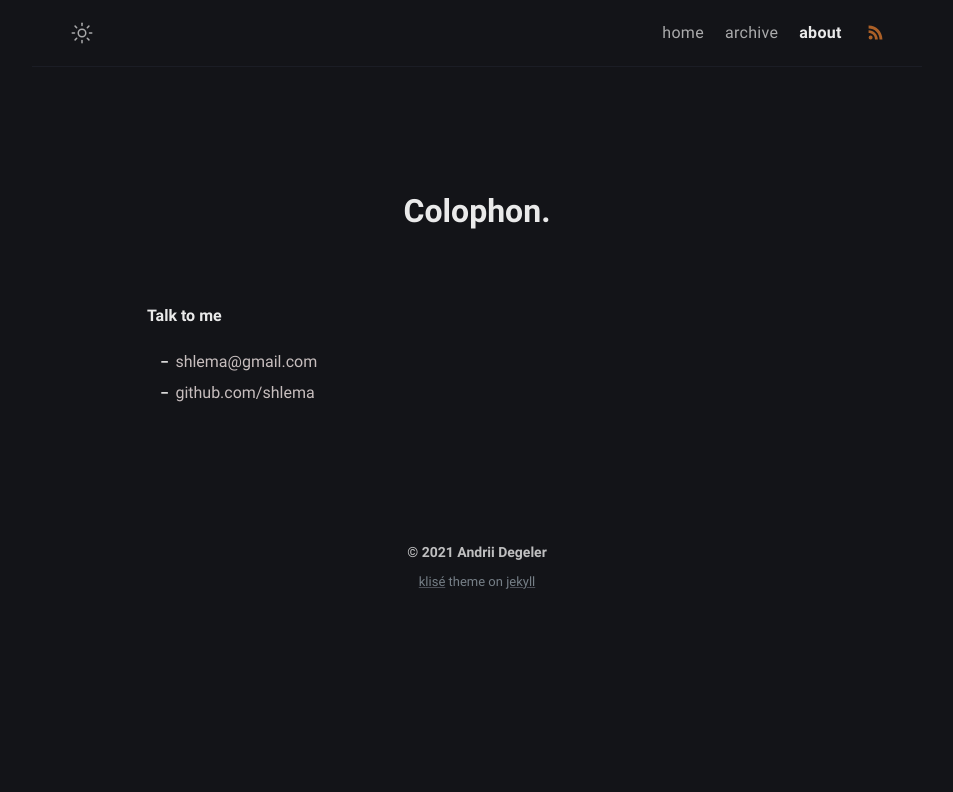
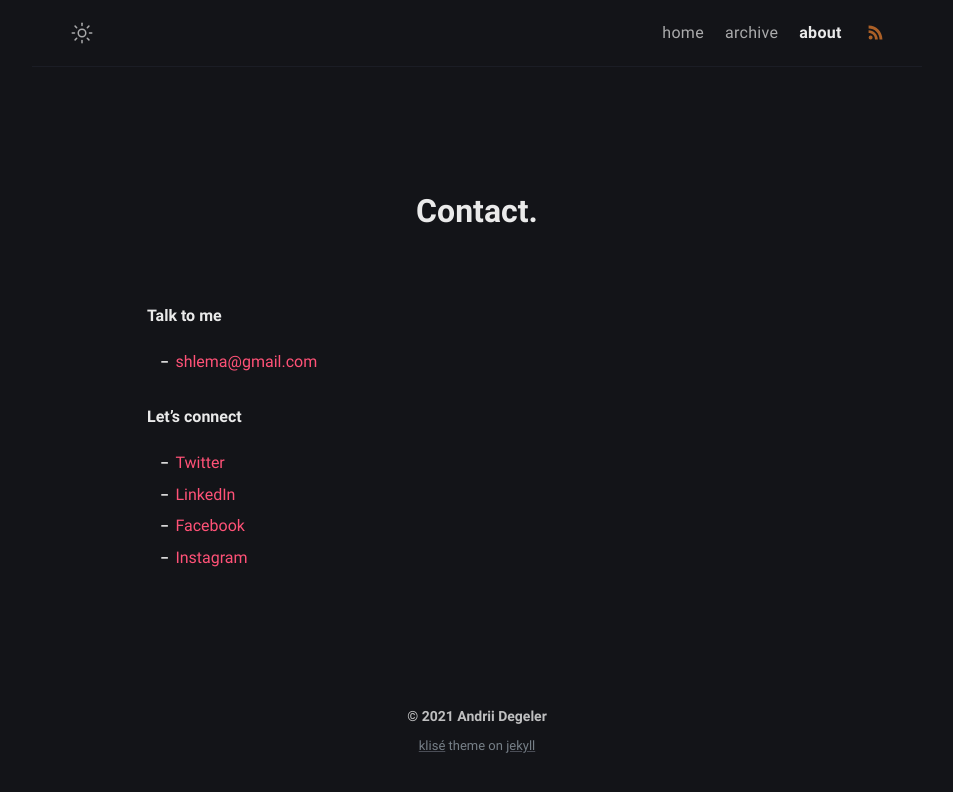
Before and after one commit to shlema/shlema.github.io, a Jekyll site: the page built from about.md, in a window 1280 px wide. Shown: the top 792 px of the page, without its empty margins (163-1116 px from the left). Built offline with Jekyll 4.4.1, drawn with Linux system fonts in a browser that asks for light colours.

Commit message:
fix the contact page

```diff
--- a/_config.yml
+++ b/_config.yml
@@ -17,6 +17,8 @@ author:
   github: shlema # github username
   twitter: adegeler # twitter username
   facebook: shlema # facebook username
+  linkedin: shlema
+  instagram: adegeler
   email: shlema@gmail.com # email adress
   avatar: /assets/img/adegeler-square-300.jpg # change with your own avatar
 
--- a/about.md
+++ b/about.md
@@ -1,13 +1,18 @@
 ---
-title: Colophon
+title: Contact
 permalink: /about/
 layout: page
-excerpt: Hello peeps, I'm student of computer science from Banyuwangi, living in Jogjakarta. This blog for documentation about my programming journey, running on jekyll, hosting on netlify and using my own simple theme.
 comments: false
 ---
 
 
 **Talk to me**
 
-- {{ site.author.email }}
-- github.com/{{ site.author.github }}
+- [{{ site.author.email }}](mailto:{{ site.author.email }})
+
+**Let's connect**
+
+- [Twitter](https://twitter.com/{{ site.author.twitter }})
+- [LinkedIn](https://linkedin.com/in/{{ site.author.linkedin }})
+- [Facebook](https://facebook.com/{{ site.author.facebook}})
+- [Instagram](https://www.instagram.com/{{ site.author.instagram }})
```
